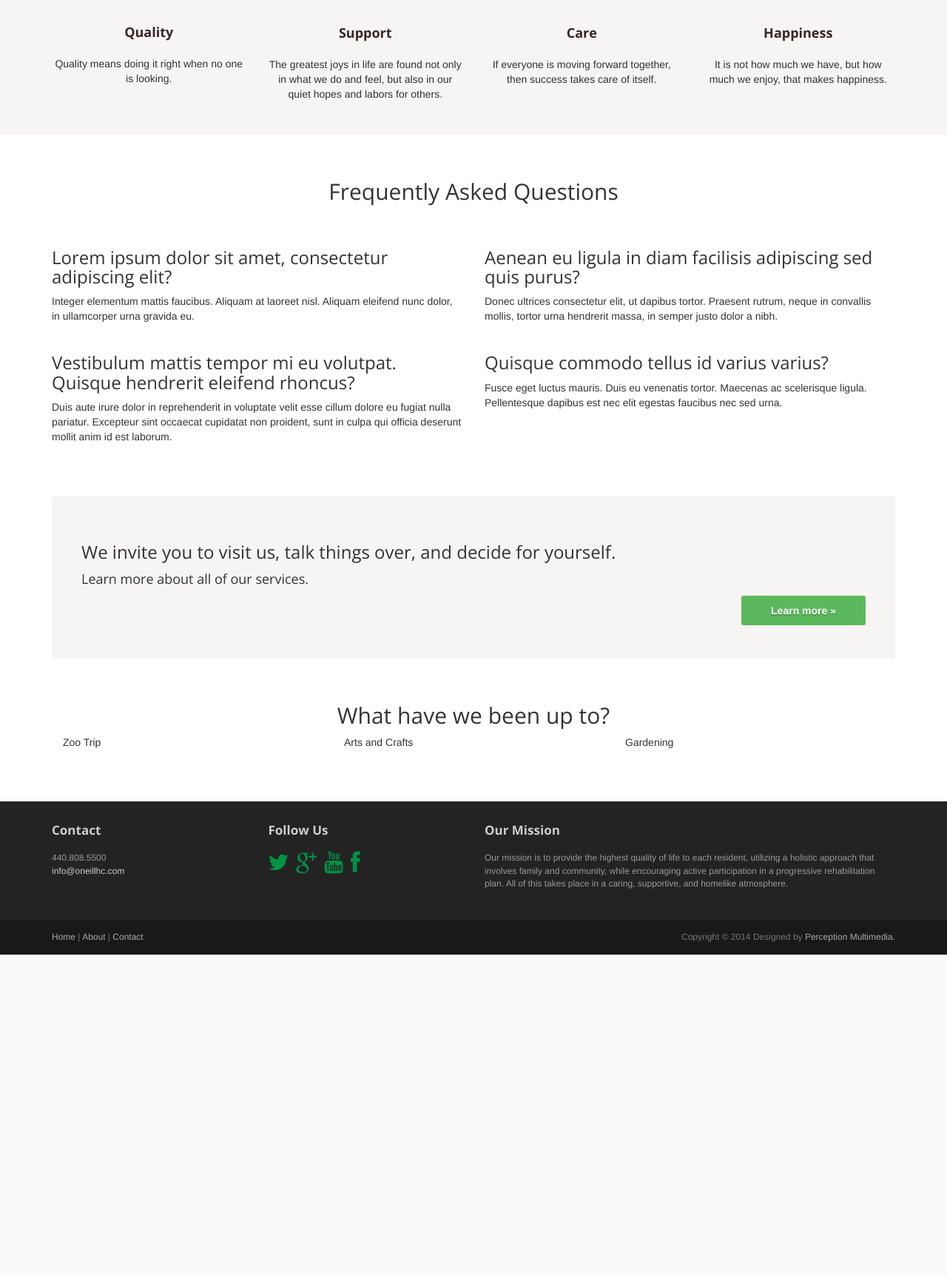
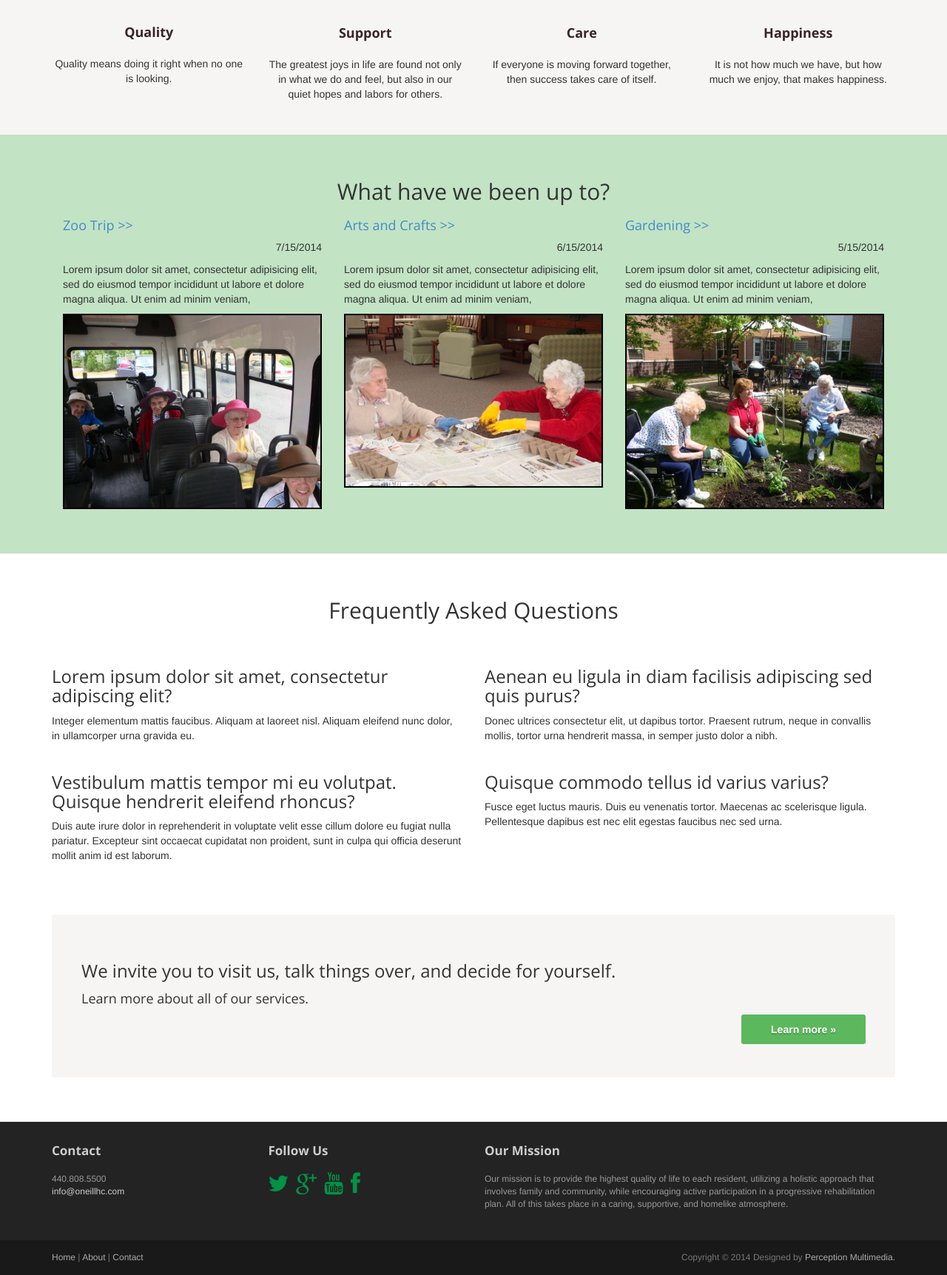
Before and after one commit to Carlywarren/ONeill-Healthcare, a PHP site: page / in a window 1280 px wide. Shown: the part 1111-2834 px from the top of the page at 74% size. Before the commit the page ends 2401 px from the top, so only its background shows below. Run offline with PHP 8.4, Linux system fonts and the light colour scheme; some libraries are stand-ins or nearby versions.

Commit message:
added blog to index

```diff
--- a/assets/css/main.css
+++ b/assets/css/main.css
@@ -500,6 +500,21 @@ img.pull-left {
 	padding: 0 40px;
 }
 
+#blog {
+	padding-bottom: 60px;
+	background-color: #c2e3c4;
+}
+
+#blog img {
+
+   border: 2px solid #000;
+
+}
+
+.right {
+	text-align: right;
+}
+
 /* Sidebars */
 .sidebar {
 	padding-bottom: 30px;
--- a/index.php
+++ b/index.php
@@ -114,6 +114,45 @@
 	</div>
 	<!-- /Highlights -->
 
+
+		<div id="blog">
+			<div class="container">
+				<h2 class="text-center top-space">What have we been up to?</h2>
+				<div class="blog-space col-md-4">
+
+					<a href="#"><h4>Zoo Trip >></h4></a>
+					<p class="right">7/15/2014</p>
+
+					<p>Lorem ipsum dolor sit amet, consectetur adipisicing elit, sed do eiusmod
+					tempor incididunt ut labore et dolore magna aliqua. Ut enim ad minim veniam,
+					</p>
+					<img src="assets/images/blog/zoo.jpg" />
+				</div>
+
+				<div class="blog-space col-md-4">
+
+					<a href="#"><h4>Arts and Crafts >></h4></a>
+					<p class="right">6/15/2014</p>
+
+					<p>Lorem ipsum dolor sit amet, consectetur adipisicing elit, sed do eiusmod
+					tempor incididunt ut labore et dolore magna aliqua. Ut enim ad minim veniam,
+					</p>
+					<img src="assets/images/blog/arts.jpg" />
+				</div>
+
+				<div class="blog-space col-md-4">
+
+					<a href="#"><h4>Gardening >></h4></a>
+					<p class="right">5/15/2014</p>
+
+					<p>Lorem ipsum dolor sit amet, consectetur adipisicing elit, sed do eiusmod
+					tempor incididunt ut labore et dolore magna aliqua. Ut enim ad minim veniam,
+					</p>
+					<img src="assets/images/blog/garden.jpg" />
+				</div>
+
+			</div>
+		</div><!-- /blog -->
 	<!-- container -->
 	<div class="container">
 
@@ -154,22 +193,7 @@
      		<p class="text-right"><a href="services.php" class="btn btn-success btn-large">Learn more »</a></p>
   		</div>
 
-  		<h2 class="text-center top-space">What have we been up to?</h2>
 
-		<div id="blog row">
-			<div class="blog-space col-md-4">
-				<p>Zoo Trip</p>
-			</div>
-
-			<div class="blog-space col-md-4">
-				<p>Arts and Crafts</p>
-			</div>
-
-			<div class="blog-space col-md-4">
-				<p>Gardening</p>
-			</div>
-
-		</div> <!-- /blog -->
 
 	</div>	<!-- /container -->
 
```
Also changed, not shown: assets/images/blog/arts.JPG (added), assets/images/blog/garden.jpg (added), assets/images/blog/zoo.jpg (added).
